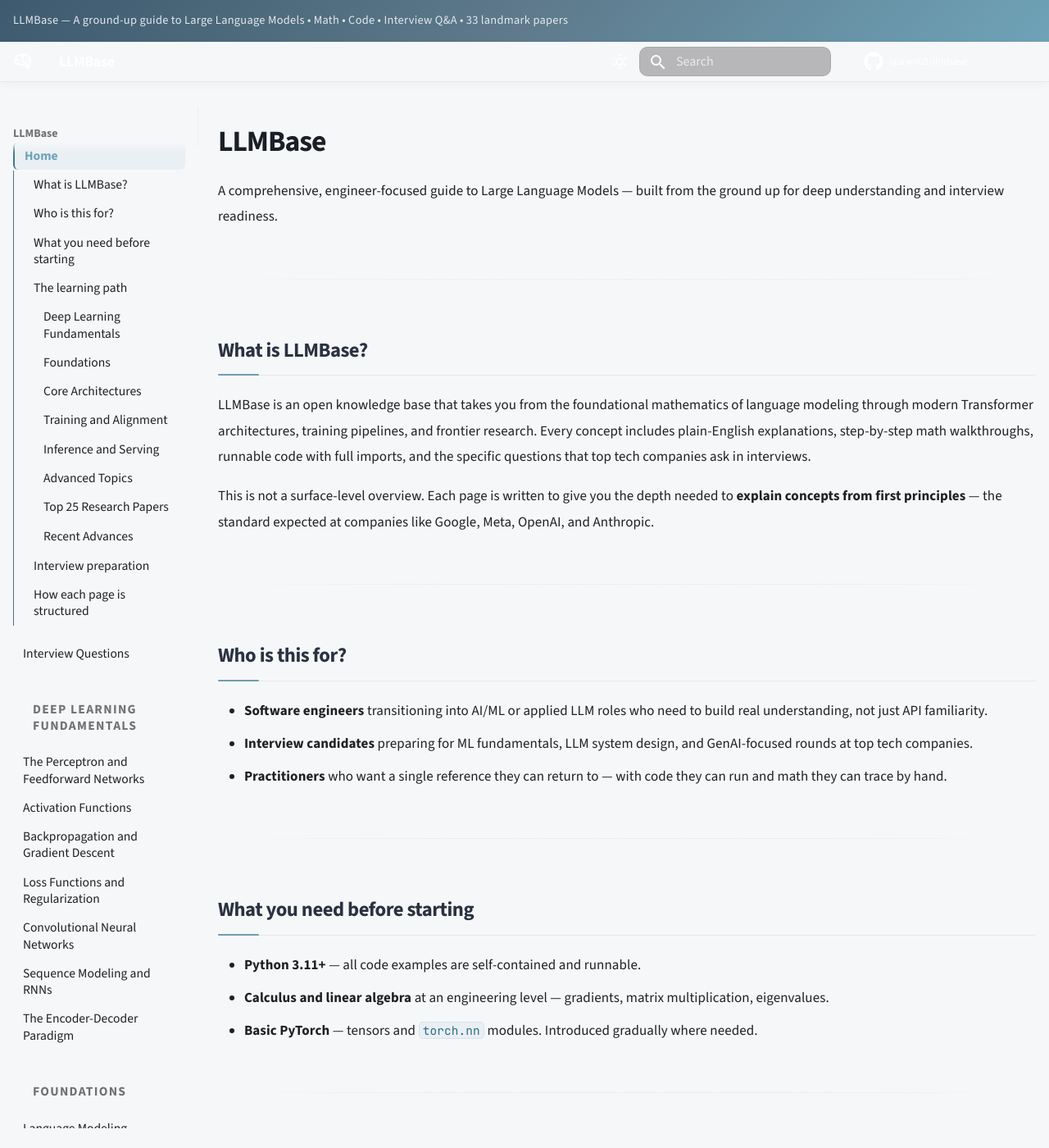
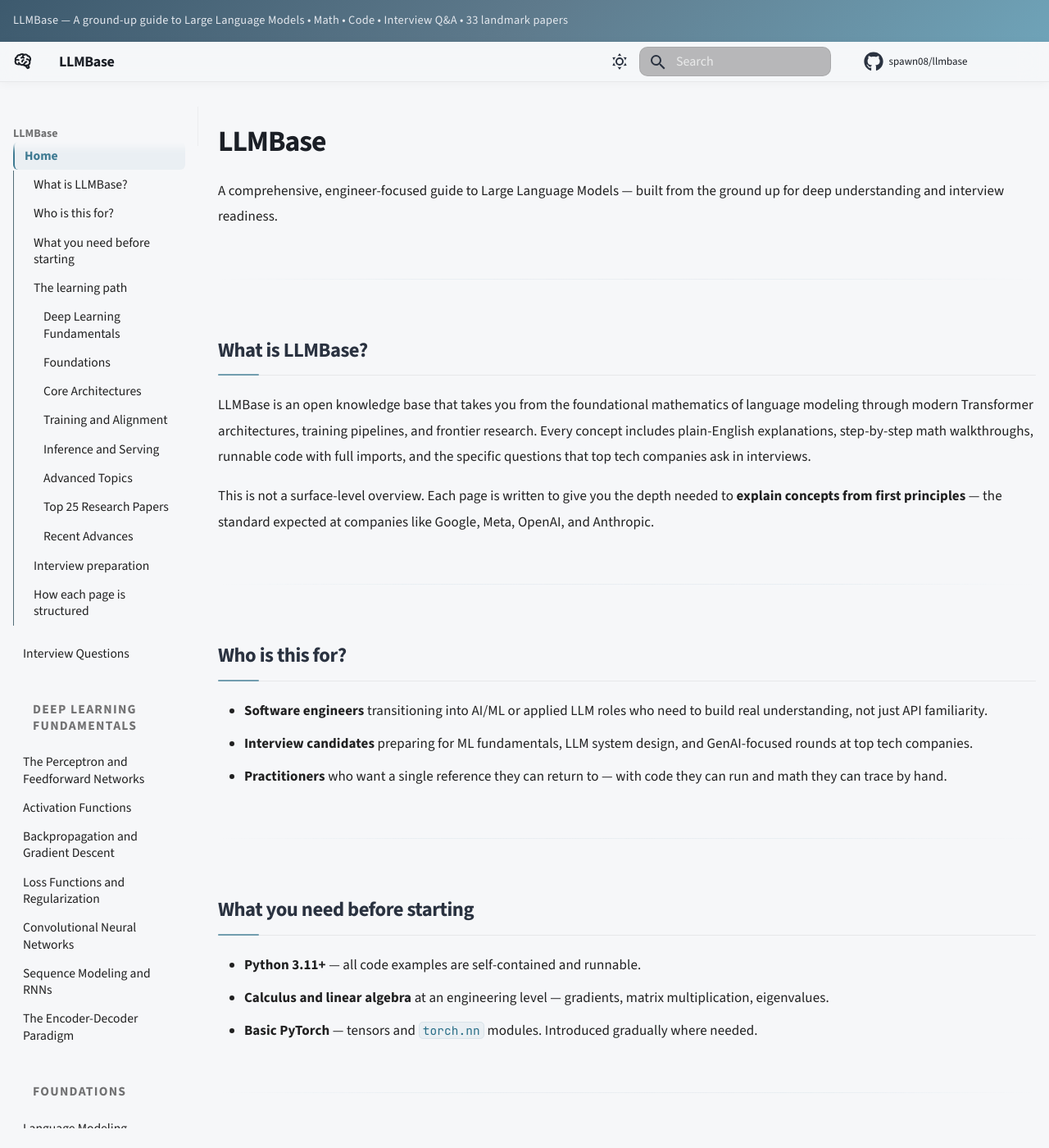
Before and after one commit to spawn08/llmbase, an MkDocs documentation site: the page built from docs/index.md, in a window 1280 px wide and 1400 px high. Shown: the whole window at 82% size. Built offline with MkDocs 1.6.1 and Material for MkDocs 9.7.7, drawn with Linux system fonts in a browser that asks for light colours; comment, search, counter and statistics services are not loaded.

Commit message:
Enhance light mode styles in extra.css for improved UI consistency
- Add color adjustments for header titles, topics, and buttons in the default color scheme.
- Update tab styles and navigation link hover effects for better visibility.
- Introduce new styles for headings in light mode to ensure proper contrast and readability.

```diff
--- a/docs/assets/css/extra.css
+++ b/docs/assets/css/extra.css
@@ -58,6 +58,38 @@
   -webkit-backdrop-filter: blur(16px);
   border-bottom: 1px solid rgba(0, 0, 0, 0.06);
   box-shadow: 0 2px 12px rgba(0, 0, 0, 0.04);
+  color: #1B1F26;
+}
+
+[data-md-color-scheme="default"] .md-header .md-header__title {
+  color: #1B1F26;
+}
+
+[data-md-color-scheme="default"] .md-header .md-header__topic {
+  color: #1B1F26;
+}
+
+[data-md-color-scheme="default"] .md-header .md-header__button {
+  color: #1B1F26;
+}
+
+[data-md-color-scheme="default"] .md-header .md-search__icon,
+[data-md-color-scheme="default"] .md-header .md-icon {
+  color: #2A3240;
+}
+
+[data-md-color-scheme="default"] .md-tabs {
+  background: rgba(246, 247, 249, 0.95);
+  border-bottom: 1px solid rgba(0, 0, 0, 0.04);
+}
+
+[data-md-color-scheme="default"] .md-tabs__link {
+  color: #4A5568;
+}
+
+[data-md-color-scheme="default"] .md-tabs__link--active,
+[data-md-color-scheme="default"] .md-tabs__link:hover {
+  color: #1B1F26;
 }
 
 .md-header__title {
@@ -81,16 +113,30 @@
 }
 
 .md-nav__link:hover {
+  color: var(--md-accent-fg-color) !important;
+  transform: translateX(2px);
+}
+
+[data-md-color-scheme="slate"] .md-nav__link:hover {
   background: var(--llm-glass-hover);
-  color: var(--llm-accent) !important;
-  transform: translateX(2px);
+}
+
+[data-md-color-scheme="default"] .md-nav__link:hover {
+  background: rgba(61, 122, 146, 0.06);
 }
 
 .md-nav__link--active {
   font-weight: 600;
-  color: var(--llm-accent) !important;
+  color: var(--md-accent-fg-color) !important;
+  border-left: 2px solid var(--md-accent-fg-color);
+}
+
+[data-md-color-scheme="slate"] .md-nav__link--active {
   background: rgba(111, 163, 184, 0.08);
-  border-left: 2px solid var(--llm-accent);
+}
+
+[data-md-color-scheme="default"] .md-nav__link--active {
+  background: rgba(61, 122, 146, 0.06);
 }
 
 .md-nav__item--nested > .md-nav__link {
@@ -115,6 +161,9 @@
   letter-spacing: -0.03em;
   line-height: 1.25;
   margin-bottom: 0.6em;
+}
+
+[data-md-color-scheme="slate"] .md-typeset h1 {
   color: var(--llm-heading);
 }
 
@@ -130,6 +179,9 @@
   padding-bottom: 0.5em;
   letter-spacing: -0.02em;
   position: relative;
+}
+
+[data-md-color-scheme="slate"] .md-typeset h2 {
   color: #B8C8DA;
 }
 
@@ -148,7 +200,7 @@
   left: 0;
   width: 50px;
   height: 2px;
-  background: var(--llm-accent);
+  background: var(--md-accent-fg-color);
   border-radius: 2px;
   opacity: 0.7;
 }
@@ -157,8 +209,15 @@
   font-weight: 600;
   font-size: 1.12em;
   margin-top: 2em;
+  letter-spacing: -0.01em;
+}
+
+[data-md-color-scheme="slate"] .md-typeset h3 {
   color: var(--md-default-fg-color--light);
-  letter-spacing: -0.01em;
+}
+
+[data-md-color-scheme="default"] .md-typeset h3 {
+  color: #2A6F88;
 }
 
 .md-typeset h4 {
```
